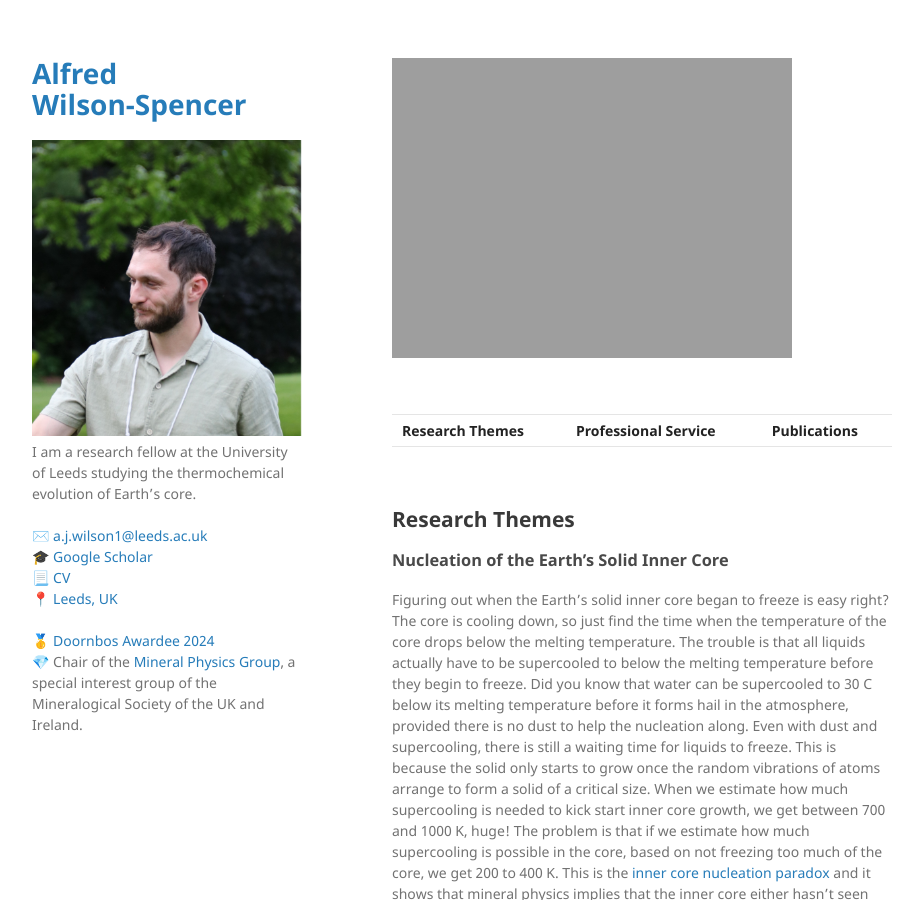
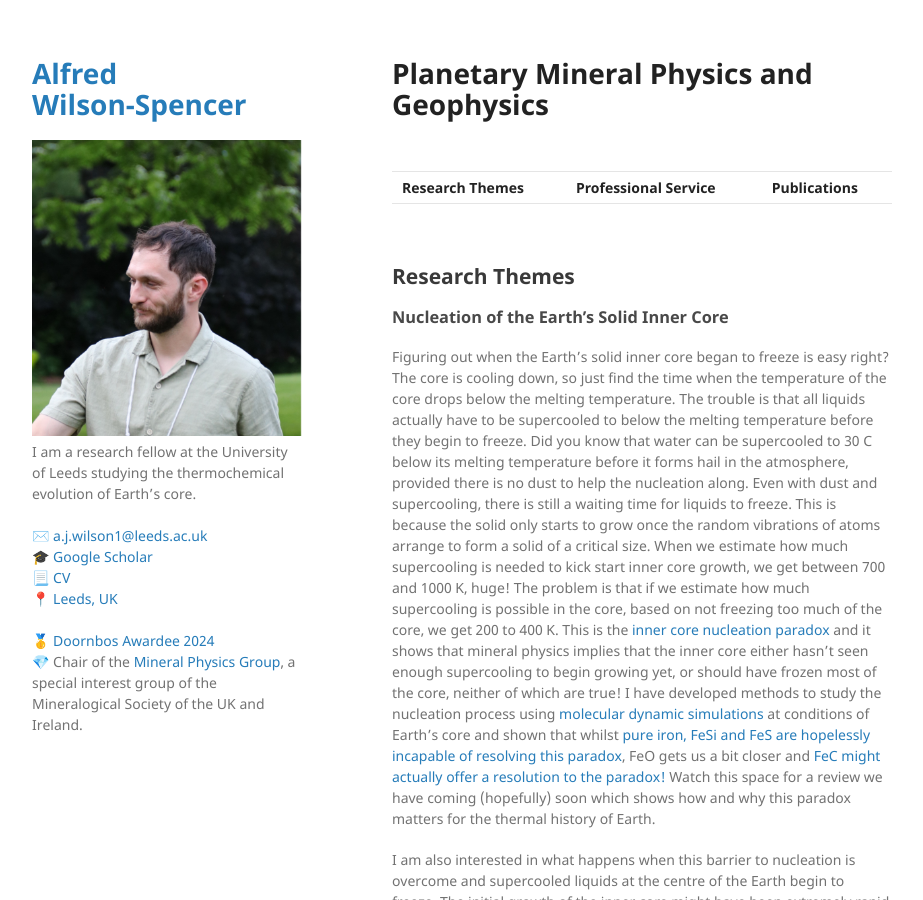
Before and after one commit to Fwilson93/Portfolio, a Jekyll site: the page built from research-themes.md, in a window 1280 px wide and 900 px high. Shown: the whole window, without its empty margins (178-1101 px from the left). Built offline with Jekyll 4.4.1, drawn with Linux system fonts in a browser that asks for light colours; our own code applies the rules of GitHub Pages for plain Markdown files.

Commit message:
Update research-themes.md

```diff
--- a/research-themes.md
+++ b/research-themes.md
@@ -1,7 +1,8 @@
 ---
 layout: default
 ---
-![banner](https://fwilson93.github.io/Portfolio/assets/img/websitebanner.png)
+
+# Planetary Mineral Physics and Geophysics
 
 |    |    |    |
 |----|----|----|
```
